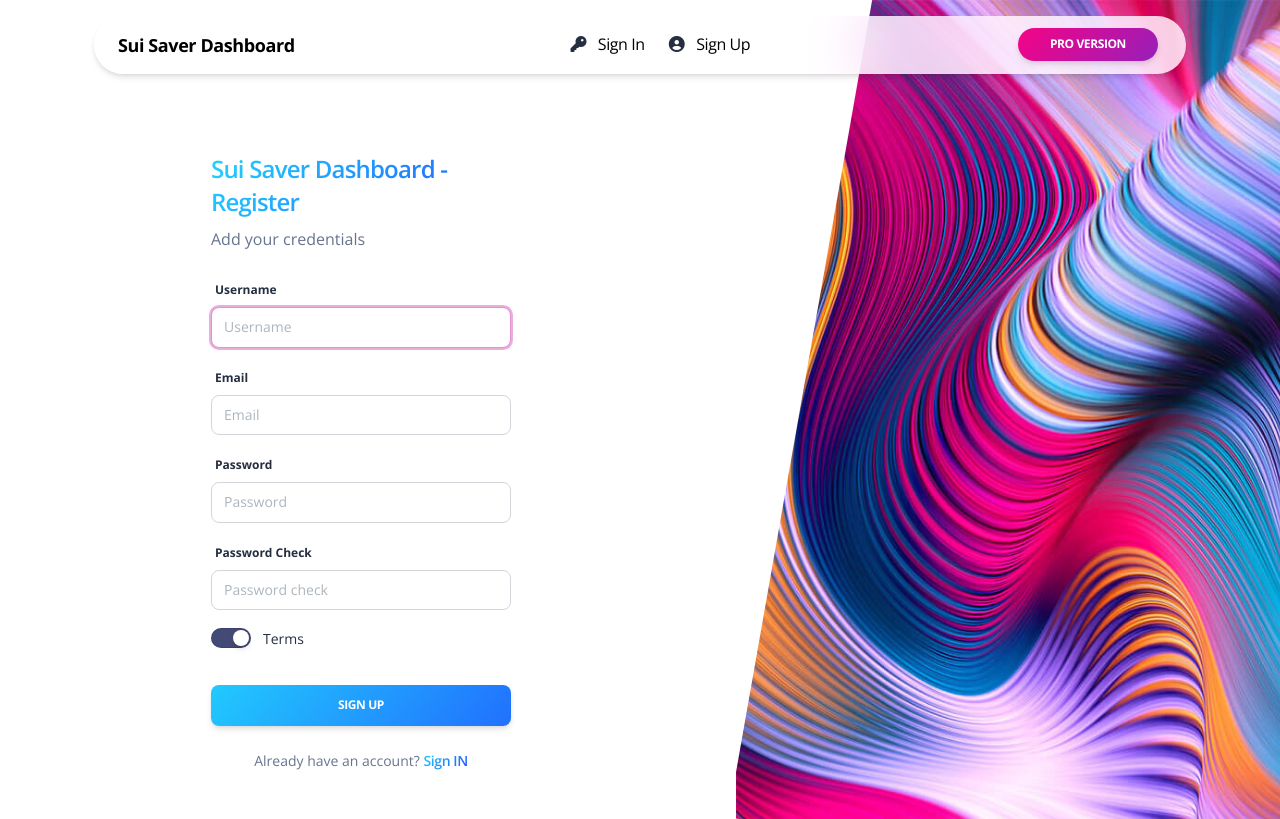
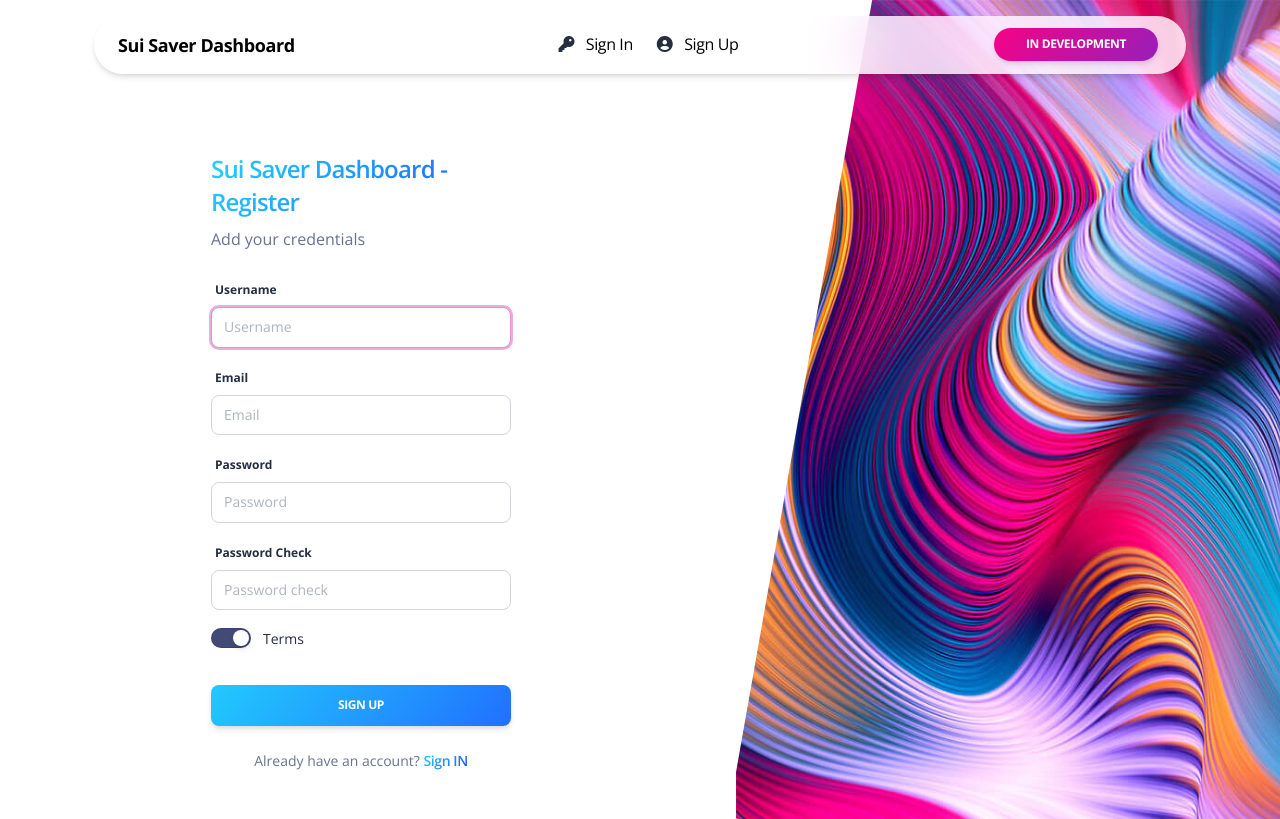
Before and after one commit to Satyajit-Codys/sui-saver-web, a Django app: page /register/ in a window 1280 px wide. Run offline with Django 3.2, Linux system fonts and the light colour scheme; some libraries are stand-ins or nearby versions.

Commit message:
pro version changed to in development

```diff
--- a/apps/templates/includes/navigation-fullscreen.html
+++ b/apps/templates/includes/navigation-fullscreen.html
@@ -2,16 +2,13 @@
     <div class="row">
         <div class="col-12">
             <!-- Navbar -->
-            <nav class="navbar navbar-expand-lg  blur blur-rounded top-0  z-index-3 shadow position-absolute my-3 py-2 start-0 end-0 mx-4">
+            <nav
+                class="navbar navbar-expand-lg  blur blur-rounded top-0  z-index-3 shadow position-absolute my-3 py-2 start-0 end-0 mx-4">
                 <div class="container-fluid">
                     <a class="navbar-brand font-weight-bolder ms-lg-0 ms-3 " href="/">Sui Saver Dashboard</a>
-                    <button class="navbar-toggler shadow-none ms-2"
-                            type="button"
-                            data-bs-toggle="collapse"
-                            data-bs-target="#navigation"
-                            aria-controls="navigation"
-                            aria-expanded="false"
-                            aria-label="Toggle navigation">
+                    <button class="navbar-toggler shadow-none ms-2" type="button" data-bs-toggle="collapse"
+                        data-bs-target="#navigation" aria-controls="navigation" aria-expanded="false"
+                        aria-label="Toggle navigation">
                         <span class="navbar-toggler-icon mt-2">
                             <span class="navbar-toggler-bar bar1"></span>
                             <span class="navbar-toggler-bar bar2"></span>
@@ -35,9 +32,8 @@
                         </ul>
                         <ul class="navbar-nav d-lg-block d-none">
                             <li class="nav-item">
-                                <a target="_blank"
-                                   href="https://www.creative-tim.com/product/soft-ui-dashboard-pro-django"
-                                   class="btn btn-sm btn-round mb-0 me-1 bg-gradient-primary">PRO Version</a>
+                                <a target="_blank" href="#"
+                                    class="btn btn-sm btn-round mb-0 me-1 bg-gradient-primary">In Development</a>
                             </li>
                         </ul>
                     </div>
```
